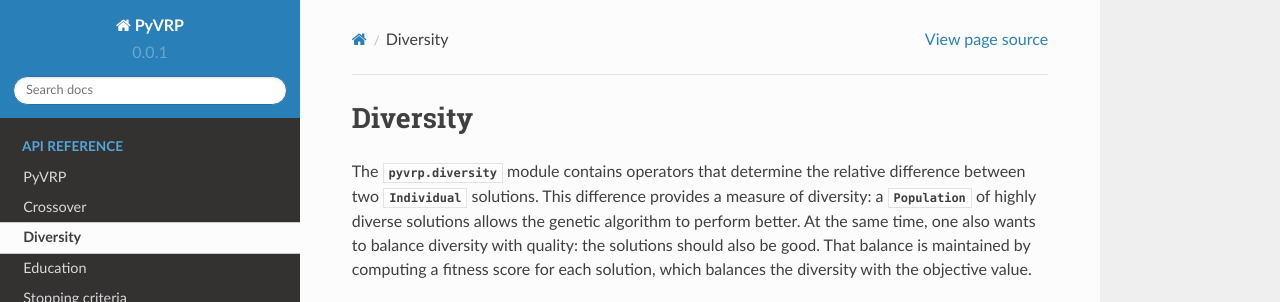
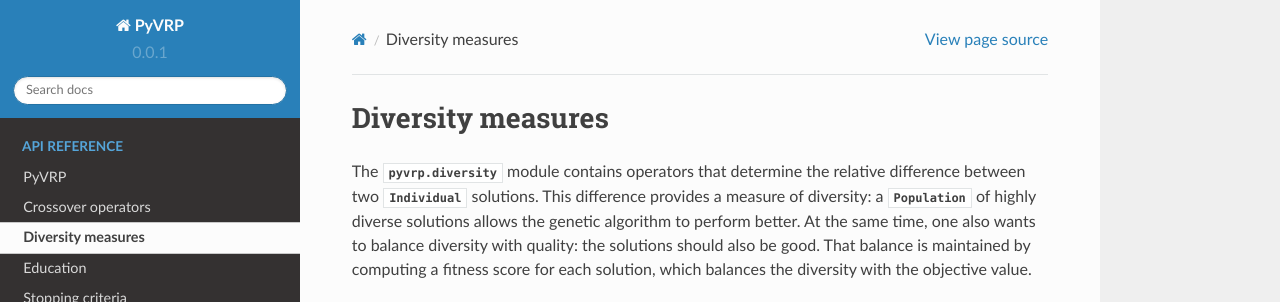
Before and after one commit to PyVRP/PyVRP, a Sphinx documentation site: the page built from docs/source/api/diversity.rst, in a window 1280 px wide, cut to the strip 0-302 px from the top of the page. Built offline with Sphinx 7.4.7 and the Read the Docs theme 2.0.0, drawn with Linux system fonts in a browser that asks for light colours; pages that are not in the unit, such as notebooks, are missing from menus.

```diff
--- a/docs/source/api/crossover.rst
+++ b/docs/source/api/crossover.rst
@@ -1,9 +1,9 @@
 .. module:: pyvrp.crossover
-   :synopsis: Crossover
+   :synopsis: Crossover operators
 
 
-Crossover
-=========
+Crossover operators
+===================
 
 The :mod:`pyvrp.crossover` module provides operators that are responsible for generating a new offspring :class:`pyvrp.Individual.Individual` solution from two parent solutions.
 
--- a/docs/source/api/diversity.rst
+++ b/docs/source/api/diversity.rst
@@ -1,9 +1,9 @@
 .. module:: pyvrp.diversity
-   :synopsis: Diversity
+   :synopsis: Diversity measures
 
 
-Diversity
-=========
+Diversity measures
+==================
 
 The :mod:`pyvrp.diversity` module contains operators that determine the relative difference between two :class:`~pyvrp.Individual.Individual` solutions.
 This difference provides a measure of diversity: a :class:`~pyvrp.Population.Population` of highly diverse solutions allows the genetic algorithm to perform better.
--- a/docs/source/api/educate.rst
+++ b/docs/source/api/educate.rst
@@ -7,7 +7,6 @@ Education
 
 The :mod:`pyvrp.educate` module contains classes and methods responsible for educating (improving) a newly created offspring solution.
 This happens just after :mod:`pyvrp.crossover` is performed by the :class:`~pyvrp.GeneticAlgorithm.GeneticAlgorithm`.
-
 
 .. autoapimodule:: pyvrp.educate.LocalSearch
 
--- a/docs/source/index.rst
+++ b/docs/source/index.rst
@@ -2,6 +2,12 @@ PyVRP
 =====
 
 TODO
+
+.. toctree::
+   :maxdepth: 1
+   :caption: Examples
+
+   examples/vrptw
 
 .. toctree::
    :maxdepth: 1
```
Also changed, not shown: docs/source/api/plotting.rst (added, +11 -0 lines).
